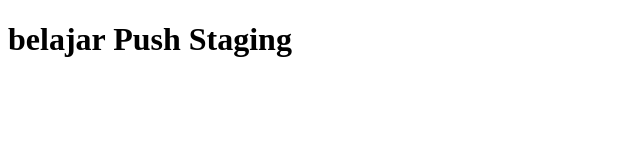
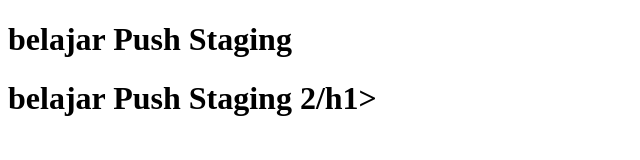
Before and after one commit to andyhackim/belajar-niomic, a plain HTML site: page header.html in a window 1280 px wide. Shown: the whole page, without its empty margins (0-640 px from the left). Drawn offline with Linux system fonts and the light colour scheme.

Commit message:
Add elemen h2

```diff
--- a/header.html
+++ b/header.html
@@ -6,5 +6,6 @@
   </head>
   <body>
 <h1>belajar Push Staging</h1>
+<h1>belajar Push Staging 2/h1>
   </body>
 </html>
```
